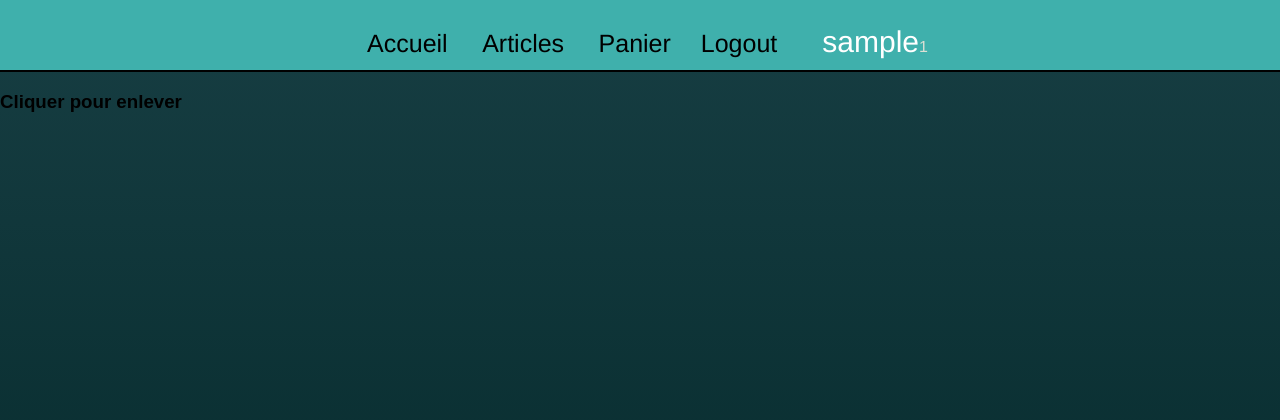
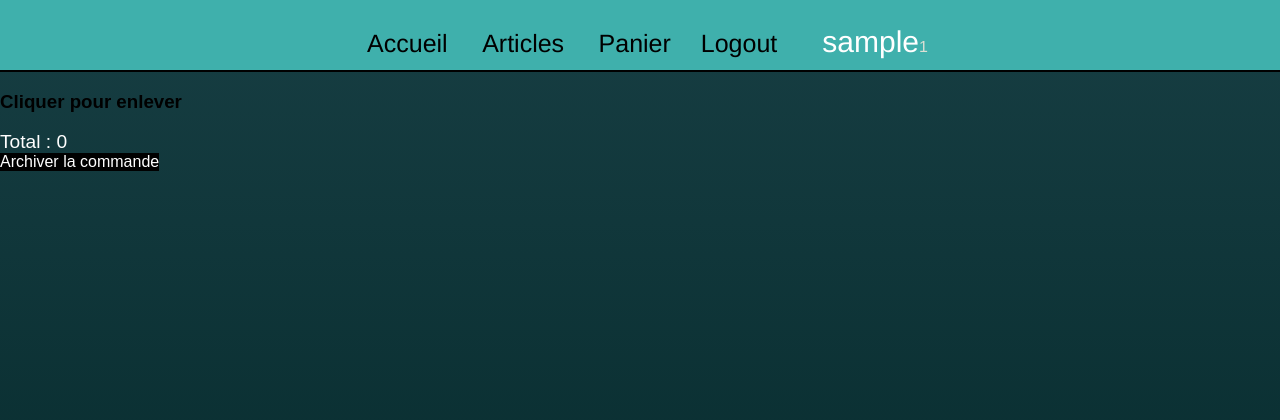
Before and after one commit to Aboudjem/rush00, a PHP site: page /panier.php in a window 1280 px wide. Shown: the top 420 px of the page. Run offline with PHP 8.4, Linux system fonts and the light colour scheme; the visitor is signed in with stand-in values (Sample User, id 1).

Commit message:
panier total

```diff
--- a/panier.php
+++ b/panier.php
@@ -11,11 +11,13 @@
     <h3>Cliquer pour enlever</h3>
 <?php
     $article = unserialize(file_get_contents("./private/bdd.csv"));
+    $total = 0;
 
 	if($cat = unserialize(file_get_contents("./private/cat.csv")))
 	foreach ($cat as  $ckey => $cvalue) {
 	   foreach ($article as $key => $value) {
 	       if ($value['categorie'] == $cvalue[name] && $_SESSION[$value["name"]] > 0) {
+			$total += $value['price'];
 			echo '<a href="./delone.php?article='. $value["name"] .'"><div class="panier">
             <div style="padding: 50px; text-align: center;">
                 <h3 class="artName" style="position: absolute; left: 10px; top: 20%;">'.$value["name"].'</h3>
@@ -31,5 +33,8 @@
 		}
 	}
 ?>
+    <span style="color: white; display: block; font-size: 1.2em;">Total : <?php echo $total; ?></span>
+
+    <a href="#"><div style="display: inline-block; background-color: black; color: white;">Archiver la commande</div></a>
 </body>
 </html>
```
